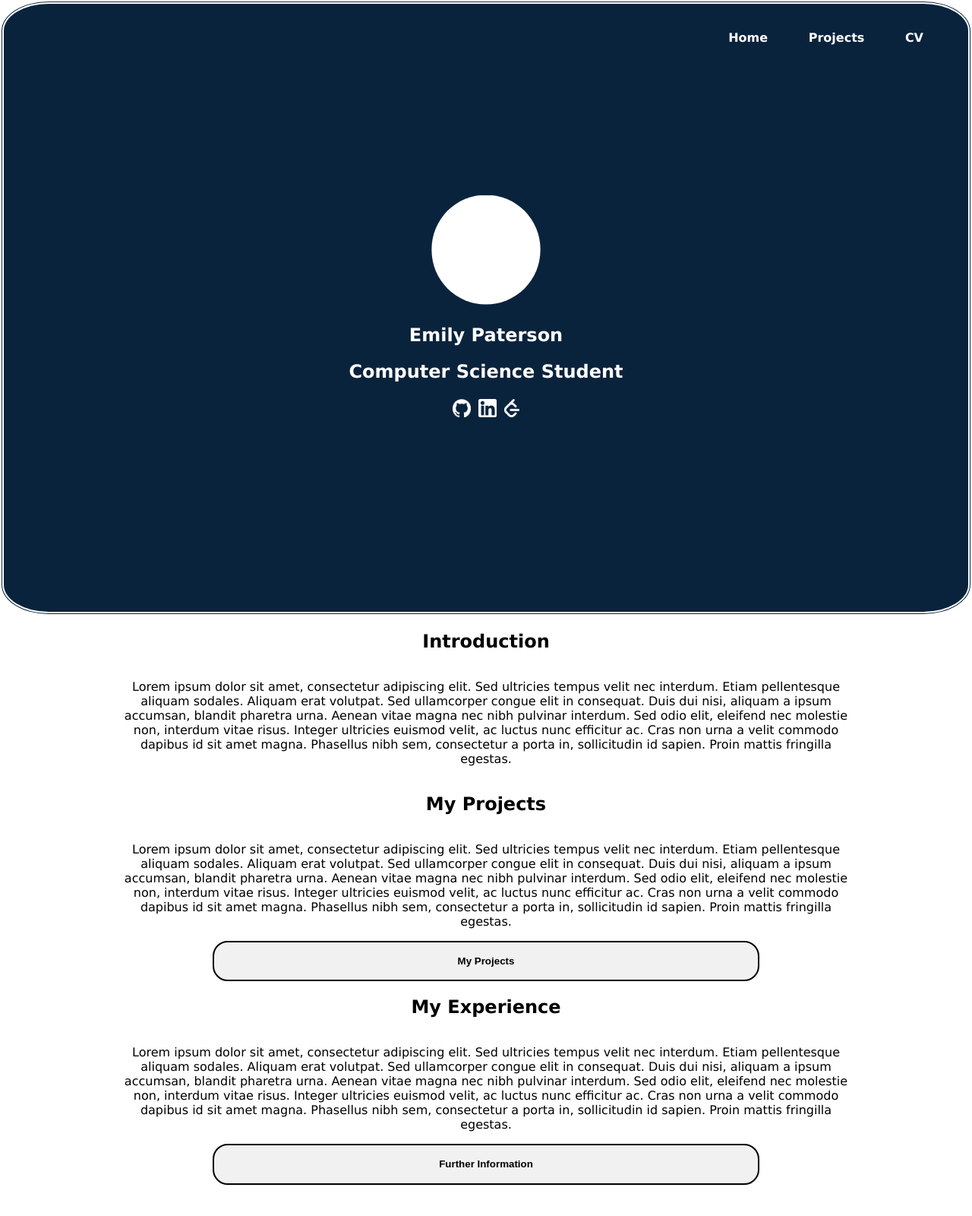
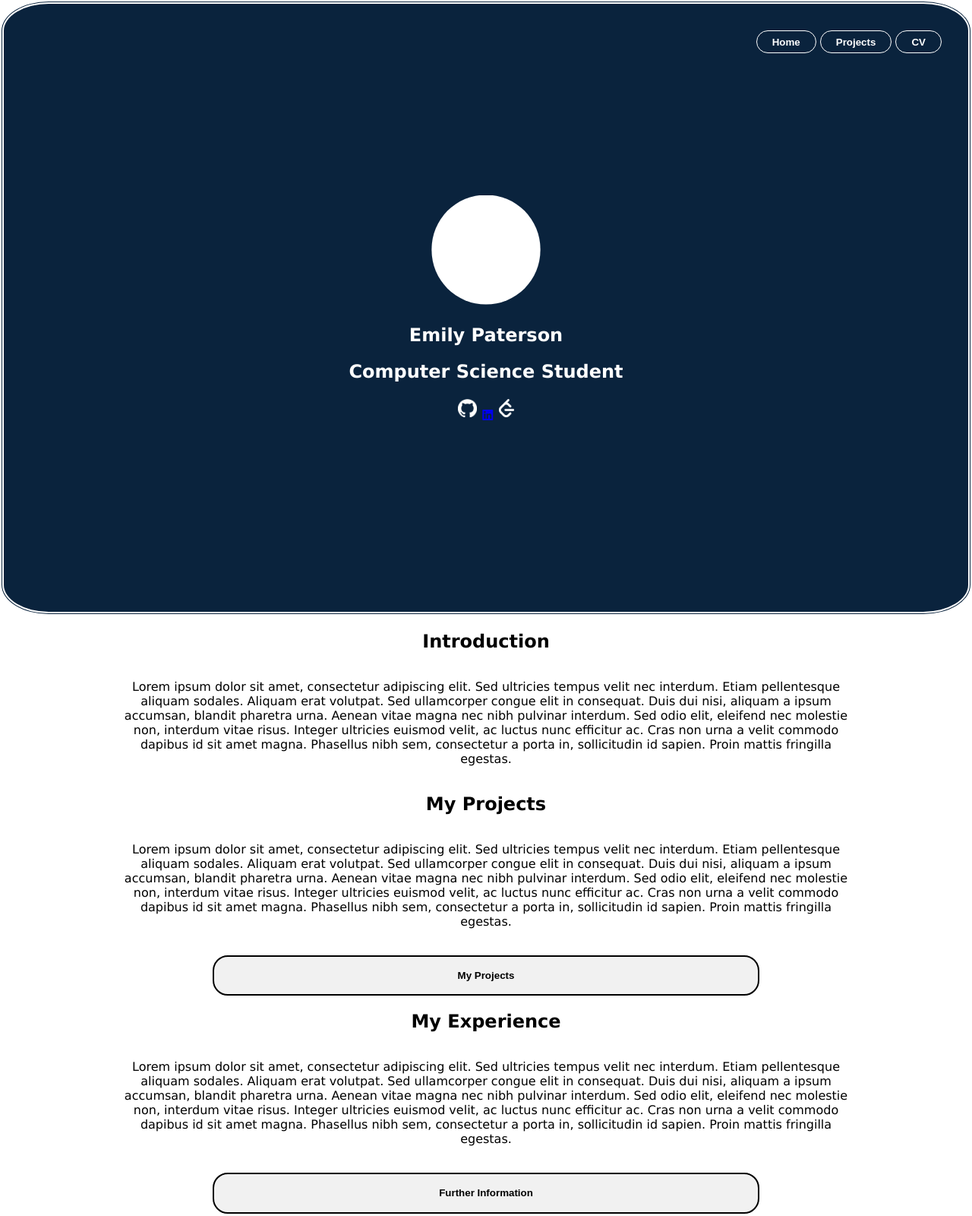
Before and after one commit to emily4682/emily4682.github.io, a plain HTML site: page index.html in a window 1280 px wide. Shown: the whole page at 76% size. Drawn offline with Linux system fonts and the light colour scheme.

Commit message:
Testing Icons

```diff
--- a/index.html
+++ b/index.html
@@ -3,14 +3,14 @@
     <head>
         <link rel="stylesheet" href="styling.css">
         <meta name="viewport" content="width=device-width, initial-scale=1.0">
-        <script src="https://platform.linkedin.com/badges/js/profile.js" async defer type="text/javascript"></script>
+        <script src="https://kit.fontawesome.com/cabe85b4dd.js" crossorigin="anonymous"></script>
     </head>
 <body>
     <nav>
         <div>
-            <a href="index.html"> Home </a>
-            <a href="projects.html"> Projects </a>
-            <a href="CV.html"> CV </a>
+            <a href="index.html"> <button> Home </button> </a>
+            <a href="projects.html"> <button> Projects </button> </a>
+            <a href="CV.html"><button> CV </button> </a>
         </div>
     </nav>
 
@@ -22,7 +22,7 @@
                 <h1> Emily Paterson </h1>
                 <h2> Computer Science Student </h2>
                 <a href="https://github.com/emily4682"><img src="github.png"></a>
-                <a href="https://uk.linkedin.com/in/emily-paterson-309268221?trk=profile-badge"><img src="linkedin.png"></a>
+                <a href="https://uk.linkedin.com/in/emily-paterson-309268221?trk=profile-badge"><i class="fa-brands fa-linkedin"></i></button></a>
                 <a href="https://leetcode.com/u/emilyp4682/"><img src="leetcode.png"></a>
             </div>
         </section>
@@ -33,11 +33,13 @@
 
             <h1> My Projects </h1>
             <p>Lorem ipsum dolor sit amet, consectetur adipiscing elit. Sed ultricies tempus velit nec interdum. Etiam pellentesque aliquam sodales. Aliquam erat volutpat. Sed ullamcorper congue elit in consequat. Duis dui nisi, aliquam a ipsum accumsan, blandit pharetra urna. Aenean vitae magna nec nibh pulvinar interdum. Sed odio elit, eleifend nec molestie non, interdum vitae risus. Integer ultricies euismod velit, ac luctus nunc efficitur ac. Cras non urna a velit commodo dapibus id sit amet magna. Phasellus nibh sem, consectetur a porta in, sollicitudin id sapien. Proin mattis fringilla egestas.</p>
-            <a href="projects.html"><button> My Projects </button></a>
+            <br>
+            <a href="projects.html"><button class="mainButton"> My Projects </button></a>
 
             <h1> My Experience </h1>
             <p>Lorem ipsum dolor sit amet, consectetur adipiscing elit. Sed ultricies tempus velit nec interdum. Etiam pellentesque aliquam sodales. Aliquam erat volutpat. Sed ullamcorper congue elit in consequat. Duis dui nisi, aliquam a ipsum accumsan, blandit pharetra urna. Aenean vitae magna nec nibh pulvinar interdum. Sed odio elit, eleifend nec molestie non, interdum vitae risus. Integer ultricies euismod velit, ac luctus nunc efficitur ac. Cras non urna a velit commodo dapibus id sit amet magna. Phasellus nibh sem, consectetur a porta in, sollicitudin id sapien. Proin mattis fringilla egestas.</p>
-            <a href="CV.html"><button> Further Information </button></a>
+            <br>
+            <a href="CV.html"><button class="mainButton"> Further Information </button></a>
 
             <br>
             <br>
--- a/styling.css
+++ b/styling.css
@@ -41,17 +41,26 @@ nav{
 }
 
 nav a{
+    text-decoration: none;
+}
+
+nav a button{
+    background-color: transparent;
+    border: 1px solid white;
+    border-radius: 20px;
     color: white;
-    text-decoration: none;
     font-weight: bold;
     padding: 0.5em 1.5em 0.5em 1.5em;
+
+    transition: transform 0.3s, background-color 0.3s, color 0.3s;
 }
 
-nav a:hover{
+nav a button:hover{
     background-color: white;
     color: black;
     border-radius: 20px;
     font-weight: bolder;
+    transform: translateY(10px);
 }
 
 nav a::after{
@@ -70,11 +79,19 @@ img{
     border-radius: 100%;
 }
 
-button{
+.mainButton{
     background-color: rgb(241, 241, 241);
     padding: 1.3em 2em 1.3em 2em;
     border-radius: 20px;
     border: 2px solid black;
     font-weight: bold;
     width: 75%;
+
+    transition: transform 0.3s, background-color 0.3s, color 0.3s;
 }
+
+.mainButton:hover{
+    background-color: rgb(10, 35, 61);
+    color: white;
+    transform: translateY(-10px);
+}
```
